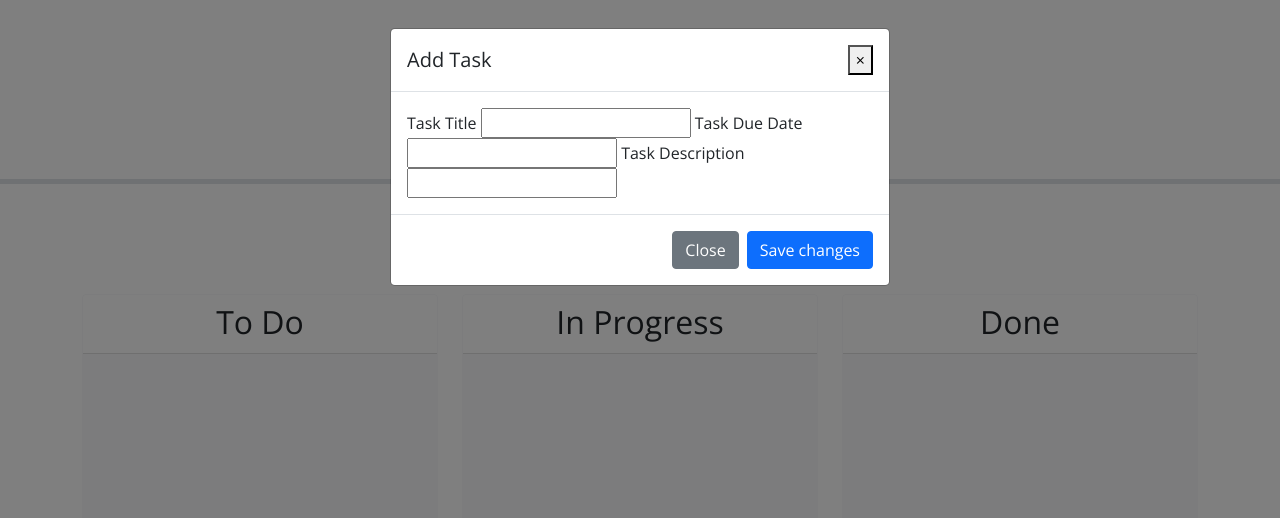
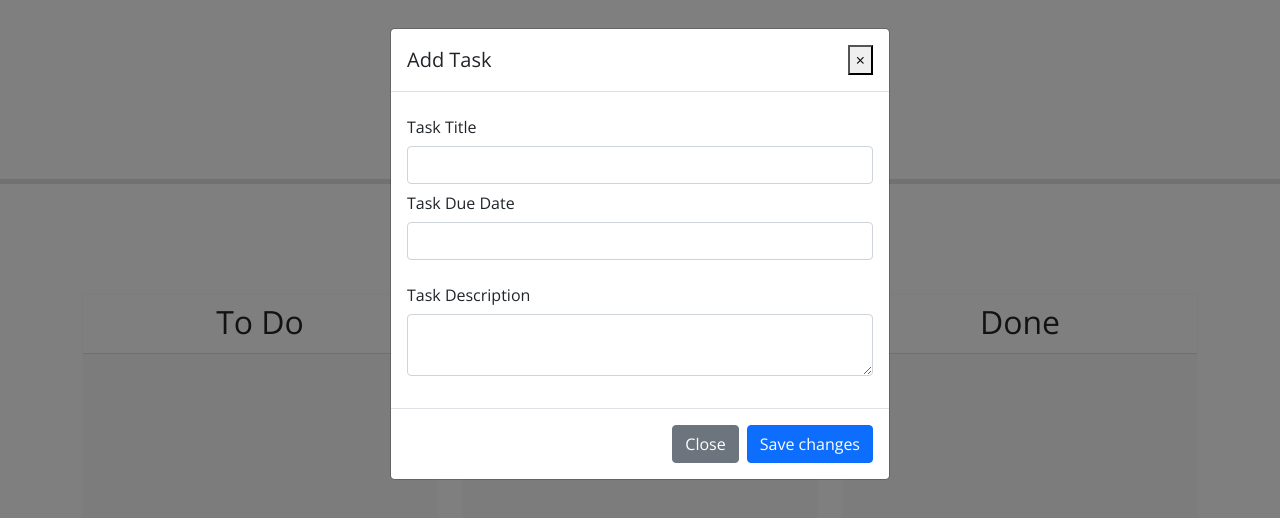
Before and after one commit to seokhh10/Todo-Board, a plain HTML site: page index.html in a window 1280 px wide. Both pictures are taken after a click on the button "Add Task". Drawn offline with nearby package versions, Linux system fonts and the light colour scheme.

Commit message:
Task box has labels and input text

```diff
--- a/index.html
+++ b/index.html
@@ -35,16 +35,21 @@
             </button>
           </div>
           <div class="modal-body">
-            <label>Task Title</label>
-               <input type="text">
+            <form>
+              <div class="mb-3">
+               <label for="task-title" class="col-form-label">Task Title</label>
+                <input type="text" class="form-control" id="task-title">
+               <label for="task-due-date" class="col-form-label">Task Due Date</label>
+                <input type="text" class="form-control" id="task-due-date">
+               </div>
+                <div class="mb-3">   <!--Description box -->
+                <label for="task-description" class="col-form-label">Task Description</label>
+                <textarea class="form-control" id="task-description"></textarea>
+              </div>
+             </form>
 
-            <label>Task Due Date</label>
+          </div>
 
-               <input type="text">
-
-            <label>Task Description</label>
-               <input type="text">
-          </div>
           <div class="modal-footer">
             <button type="button" class="btn btn-secondary" data-dismiss="modal">Close</button>
             <button type="button" class="btn btn-primary">Save changes</button>
```
